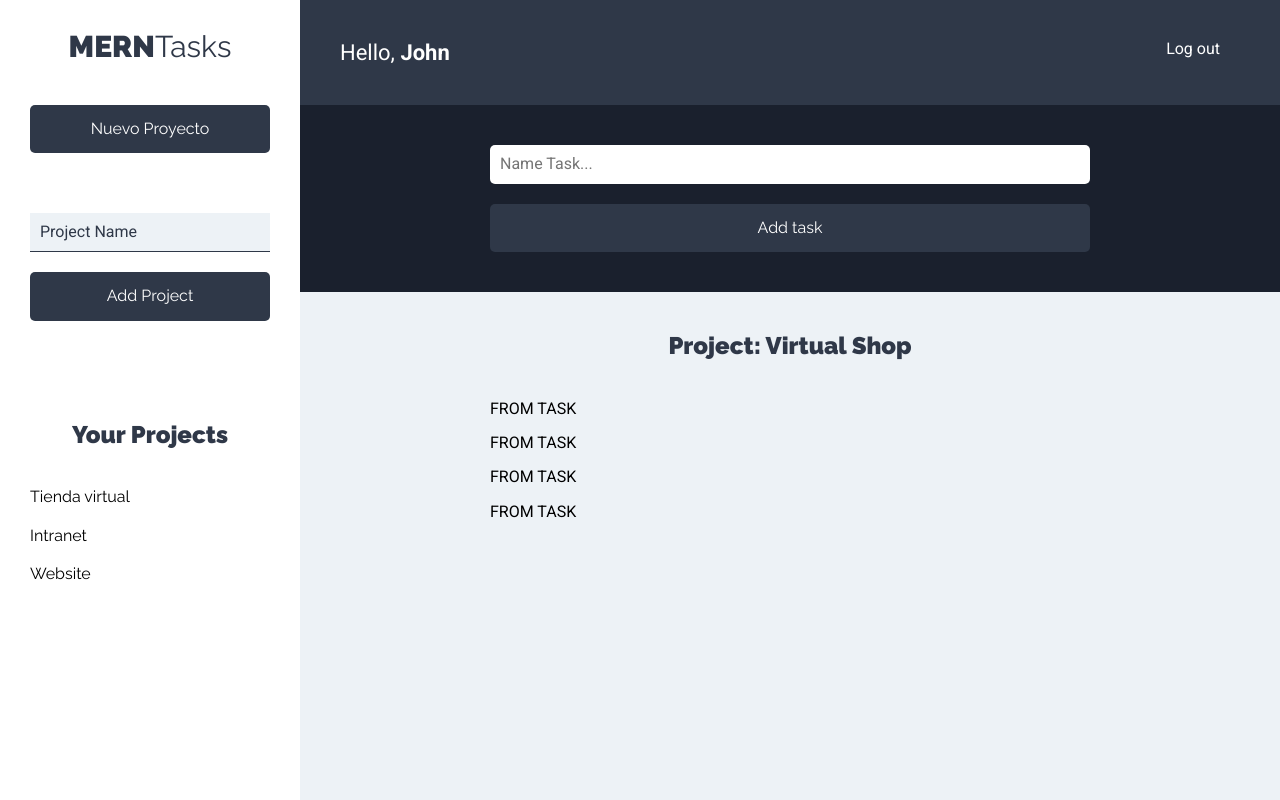
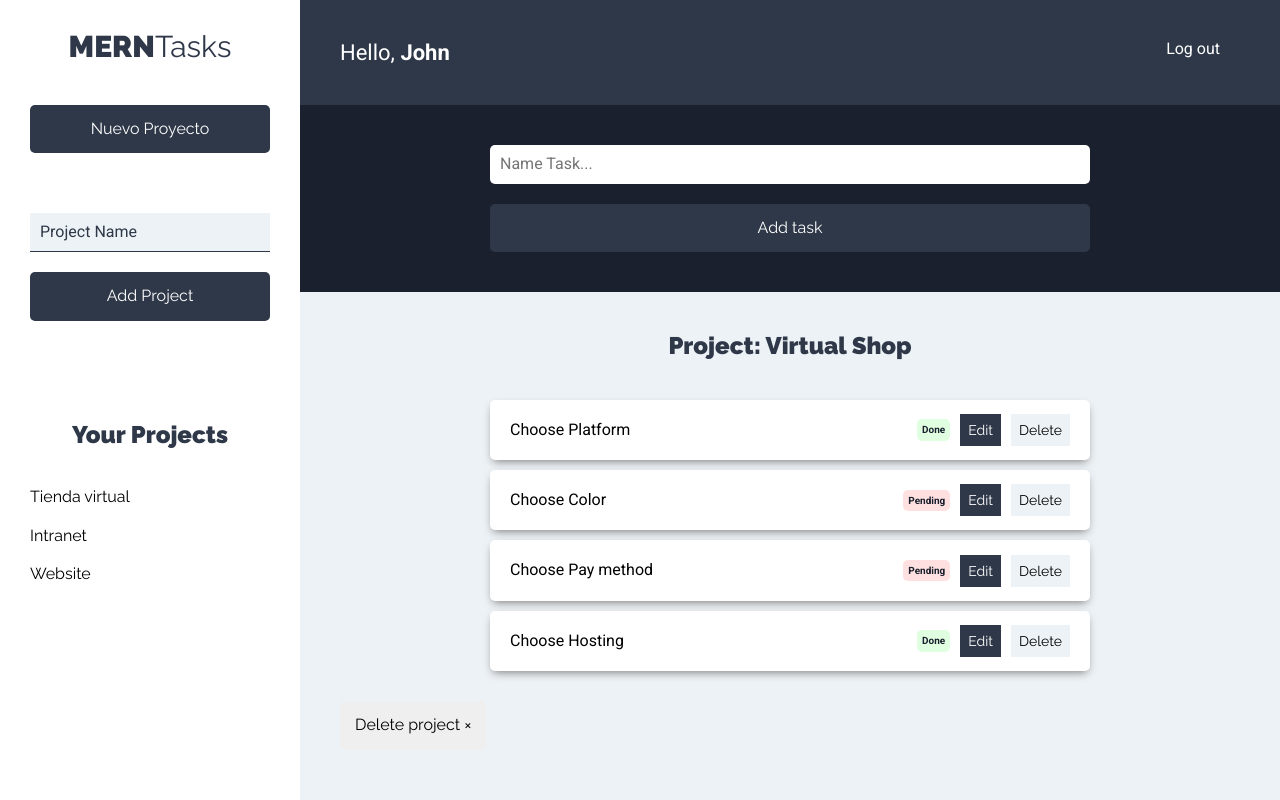
Before and after one commit to ivanurra/mern-tasks-client, a React (Create React App) app: page /proyectos in a window 1280 px wide. Built offline with nearby package versions, Linux system fonts and the light colour scheme.

Commit message:
task interface

```diff
--- a/src/components/tareas/ListadoTareas.js
+++ b/src/components/tareas/ListadoTareas.js
@@ -12,13 +12,17 @@ const ListadoTareas = () => {
     <Fragment>
       <h2>Project: Virtual Shop</h2>
       <ul className="listado-tareas">
-         {tareasProyecto.length === 0 ? (<li className="tarea"><p>No tasks yet</p></li>) : (tareasProyecto.map(tarea => (
-             <Tarea
-                 tarea={tarea}
-             />
-         )))
-         }
+        {tareasProyecto.length === 0 ? (
+          <li className="tarea">
+            <p>No tasks yet</p>
+          </li>
+        ) : (
+          tareasProyecto.map((tarea) => <Tarea tarea={tarea} />)
+        )}
       </ul>
+      <button type="button" className="btn btn-eliminar">
+        Delete project &times;
+      </button>
     </Fragment>
   );
 };
--- a/src/components/tareas/Tarea.js
+++ b/src/components/tareas/Tarea.js
@@ -1,9 +1,30 @@
-import React from 'react';
+import React from "react";
 
-const Tarea = () => {
-    return (
-        <p>FROM TASK</p>
-     );
-}
+const Tarea = ({ tarea }) => {
+  return (
+    <li className="tarea sombra">
+      <p>{tarea.nombre}</p>
+      <div className="estado">
+        {tarea.estado ? (
+          <button type="button" className="completo">
+            Done
+          </button>
+        ) : (
+          <button type="button" className="incompleto">
+            Pending
+          </button>
+        )}
+      </div>
+      <div className="acciones">
+        <button type="button" className="btn btn-primario">
+          Edit
+        </button>
+        <button type="button" className="btn btn-secundario">
+          Delete
+        </button>
+      </div>
+    </li>
+  );
+};
 
 export default Tarea;
```
